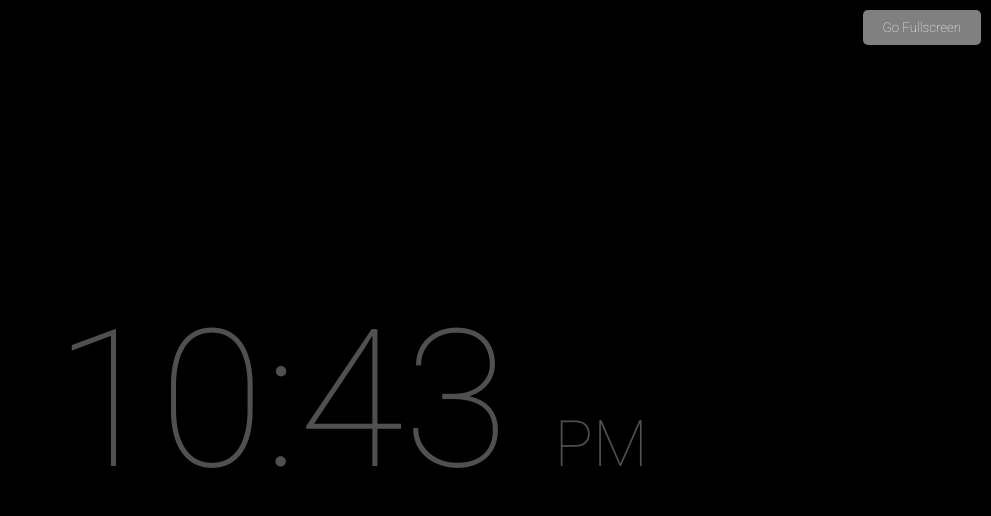
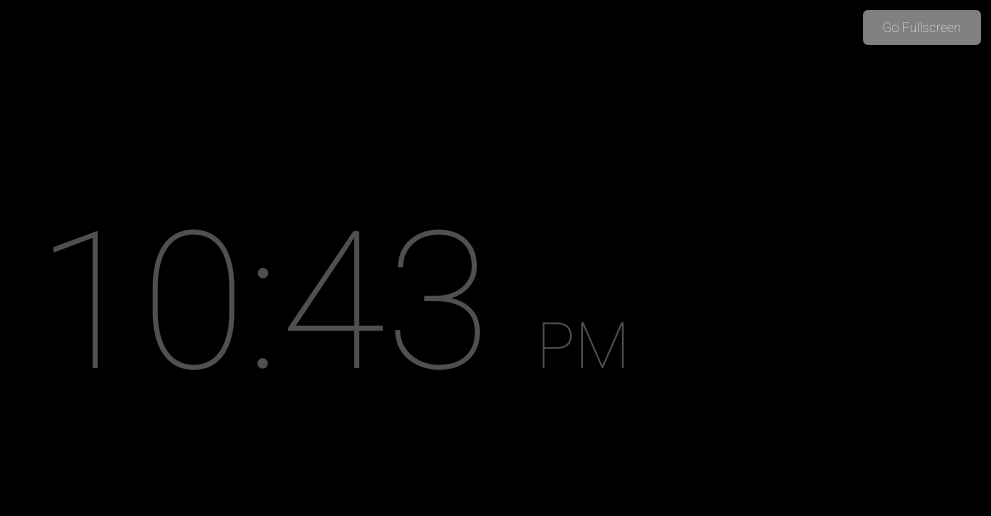
Before and after one commit to 12grassiscool34/screen-saver, a plain HTML site: page dark.html in a window 1280 px wide. Shown: the whole page, without its empty margins (289-1280 px from the left). Drawn offline with Linux system fonts and the light colour scheme.

Commit message:
Update dark.html

```diff
--- a/dark.html
+++ b/dark.html
@@ -17,7 +17,7 @@
             background-color: #000000;
             color: #505050;
             font-family: 'Roboto', sans-serif;
-            position: relative; /* Added to position the clock */
+            position: relative;
         }
 
         .clock {
@@ -64,6 +64,11 @@
             const timeString = `${hours.toString().padStart(2, '0')}:${minutes} <span class="ampm">${ampm}</span>`;
 
             document.getElementById('clock').innerHTML = timeString;
+
+            if (minutes !== document.body.getAttribute('data-minute')) {
+                document.body.setAttribute('data-minute', minutes);
+                moveClock();
+            }
         }
 
         function toggleFullscreen() {
@@ -115,7 +120,6 @@
         });
 
         setInterval(updateClock, 1000);
-        setInterval(moveClock, 30000);
         updateClock();
     </script>
 </body>
```
